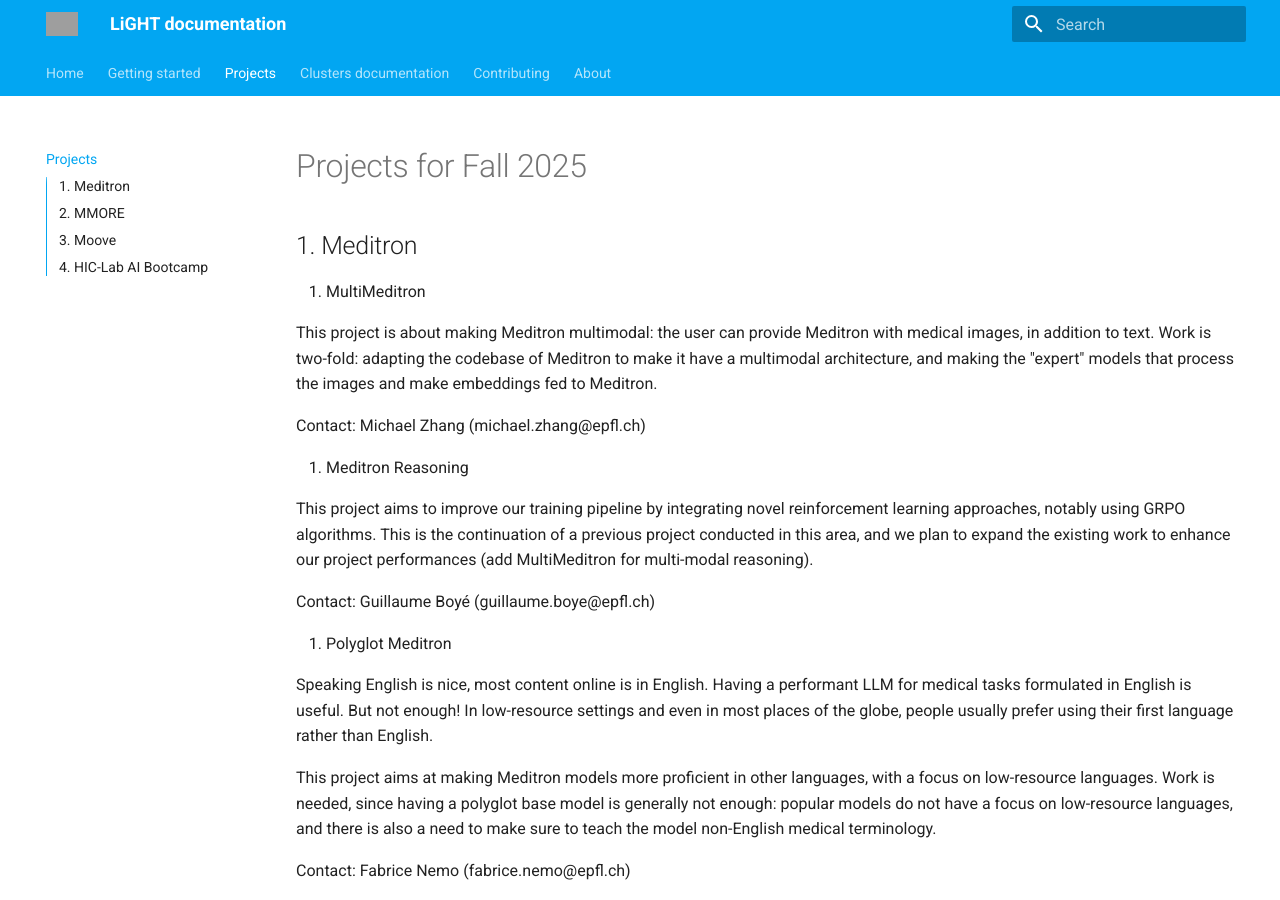
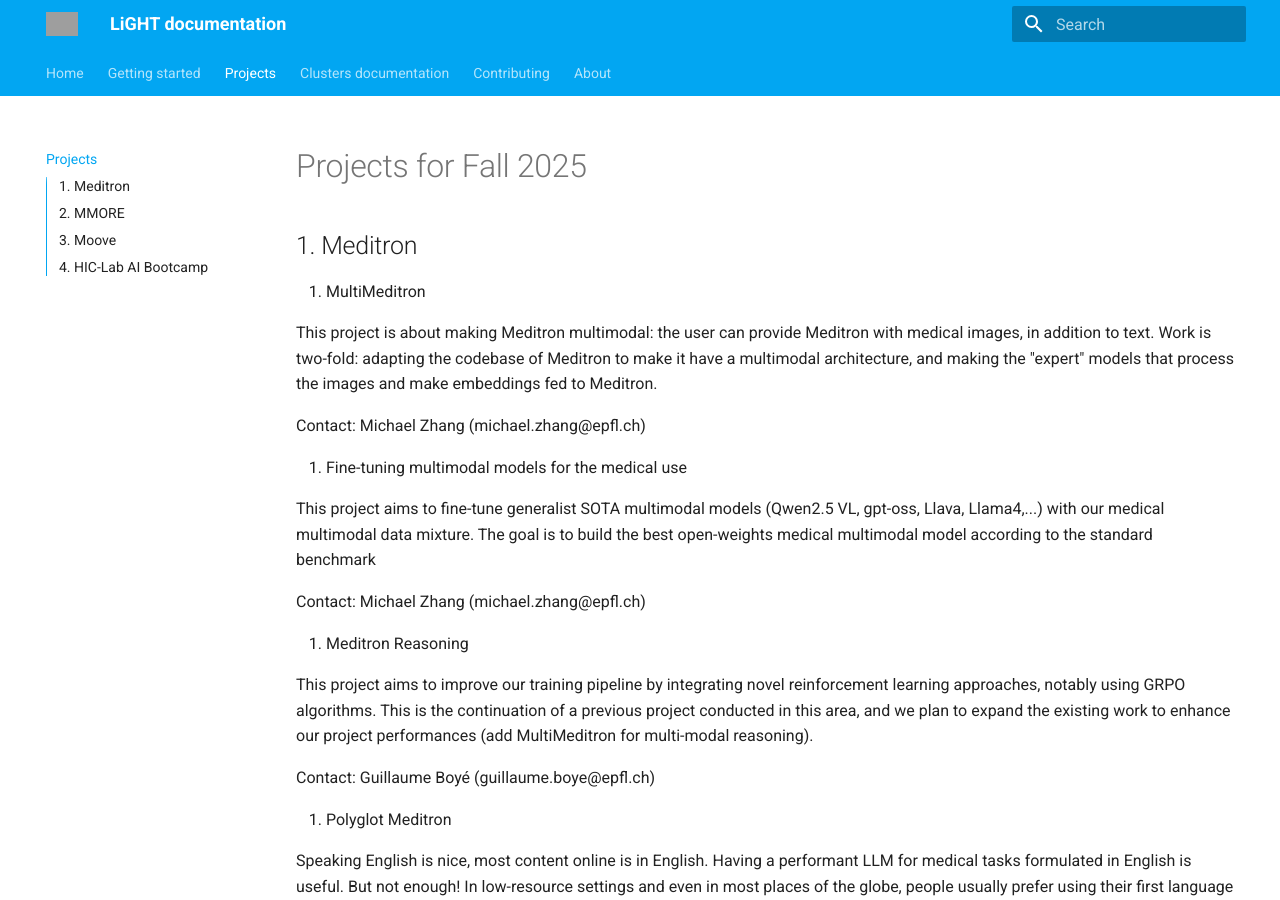
Before and after one commit to EPFLiGHT/LiGHT-doc, an MkDocs documentation site: the page built from docs/projects.md, in a window 1280 px wide and 900 px high. Built offline with MkDocs 1.6.1 and Material for MkDocs 9.7.7, drawn with Linux system fonts in a browser that asks for light colours; grey boxes are pictures that could not be loaded.

Commit message:
Add multimodal model fine-tuning project

```diff
--- a/docs/projects.md
+++ b/docs/projects.md
@@ -8,13 +8,19 @@
 
   Contact: Michael Zhang (michael.zhang@epfl.ch)
 
-  2. Meditron Reasoning
+  2. Fine-tuning multimodal models for the medical use
+
+  This project aims to fine-tune generalist SOTA multimodal models (Qwen2.5 VL, gpt-oss, Llava, Llama4,...) with our medical multimodal data mixture. The goal is to build the best open-weights medical multimodal model according to the standard benchmark
+
+  Contact: Michael Zhang (michael.zhang@epfl.ch)
+
+  3. Meditron Reasoning
 
   This project aims to improve our training pipeline by integrating novel reinforcement learning approaches, notably using GRPO algorithms. This is the continuation of a previous project conducted in this area, and we plan to expand the existing work to enhance our project performances (add MultiMeditron for multi-modal reasoning).
 
   Contact: Guillaume Boyé (guillaume.boye@epfl.ch)
 
-  3. Polyglot Meditron
+  4. Polyglot Meditron
 
   Speaking English is nice, most content online is in English. Having a performant LLM for medical tasks formulated in English is useful. But not enough! In low-resource settings and even in most places of the globe, people usually prefer using their first language rather than English.
 
```
